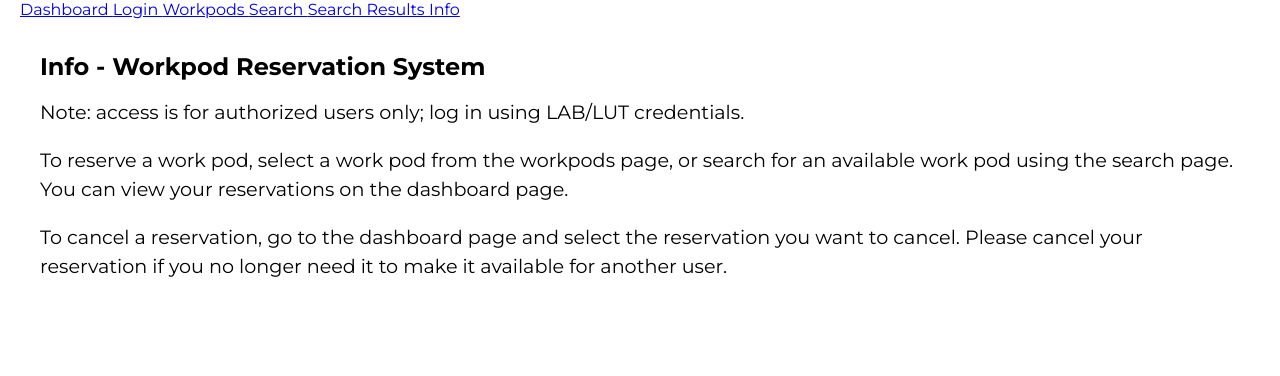
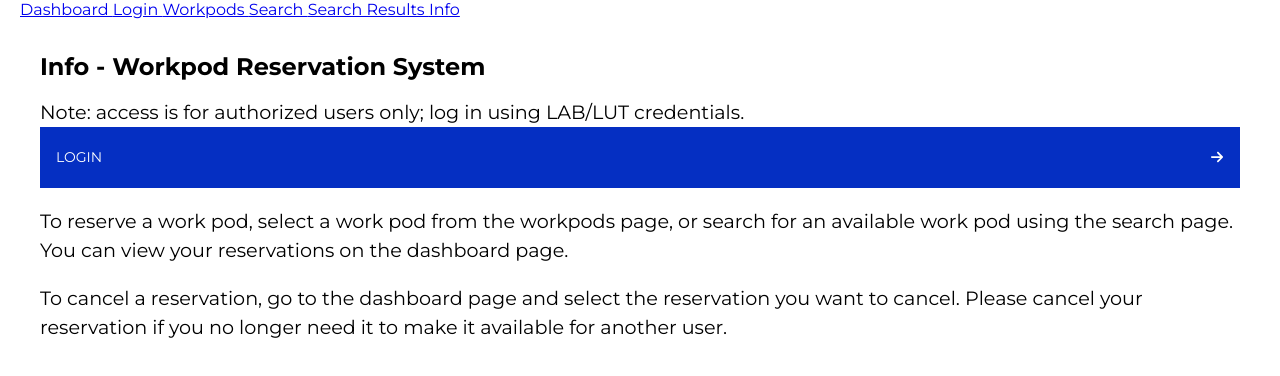
Before and after one commit to oskarisuonpaa/work-pod-end-user-interface, a React (Vite) app in the folder app/: page /info in a window 1280 px wide. Shown: the top 376 px of the page. Built offline with nearby package versions, Linux system fonts and the light colour scheme.

Commit message:
Added login check to infopage
Added login check to infopage

```diff
--- a/app/src/components/Dashboard/Dashboard.css
+++ b/app/src/components/Dashboard/Dashboard.css
@@ -11,17 +11,17 @@
   padding: 0 20px 20px 20px;
 }
 
-div.container > ul {
+div.container ul {
   list-style: none;
   padding: 0;
   margin: 0;
 }
 
-div.container > li {
+div.container li {
   margin-bottom: 10px;
 }
 
-div.container > li:last-child {
+div.container li:last-child {
   margin-bottom: 0;
 }
 
--- a/app/src/components/Info/index.tsx
+++ b/app/src/components/Info/index.tsx
@@ -1,11 +1,18 @@
 //Info
 import "./Info.css";
+import { useAuth } from "../AuthProvider";
+import LinkButton from "../LinkButton";
 
 const Info = () => {
+    const {token} = useAuth();
 return (
 <div id="info">
 <h1>Info - Workpod Reservation System</h1>
-<p>Note: access is for authorized users only; log in using LAB/LUT credentials.</p>
+{!token &&
+<p>Note: access is for authorized users only; log in using LAB/LUT credentials.
+<LinkButton label="Login" to="/login-form" />
+</p>
+}
 <p>To reserve a work pod, select a work pod from the workpods page, or search for an available work pod using the search page. You can view your reservations on the dashboard page.</p>
 <p>To cancel a reservation, go to the dashboard page and select the reservation you want to cancel. Please cancel your reservation if you no longer need it to make it available for another user.</p>
 
```
